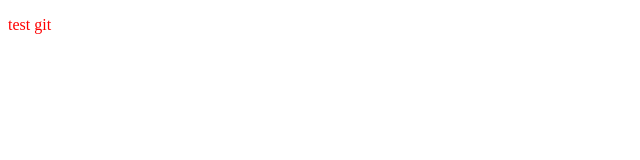
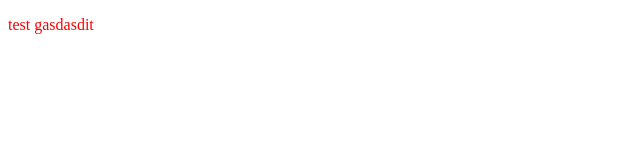
Before and after one commit to alekspanteli/node-start, a website: page public/index.html in a window 1280 px wide. Shown: the full height of the page, 0-640 px from the left. Drawn offline with Linux system fonts and the light colour scheme.

Commit message:
2 files modified

```diff
--- a/public/index.html
+++ b/public/index.html
@@ -15,6 +15,6 @@
   </head>
 
   <body>
-    <p>test git</p>
+    <p>test gasdasdit</p>
   </body>
 </html>
```
Also changed, not shown: src/index.html (+1 -1 lines).
